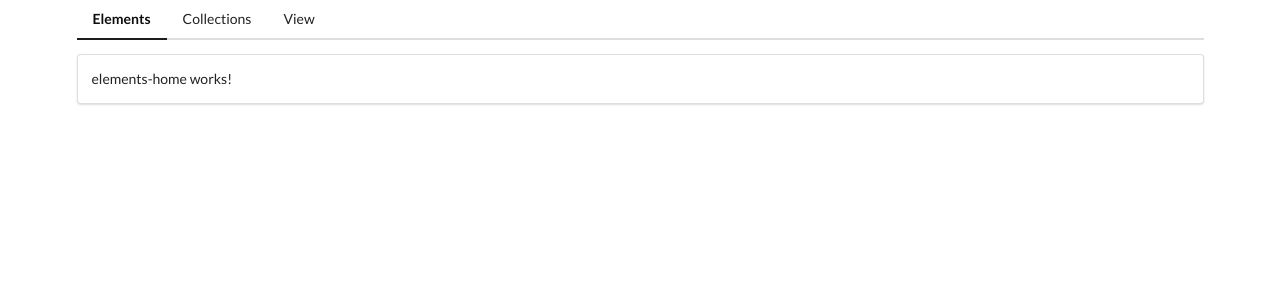
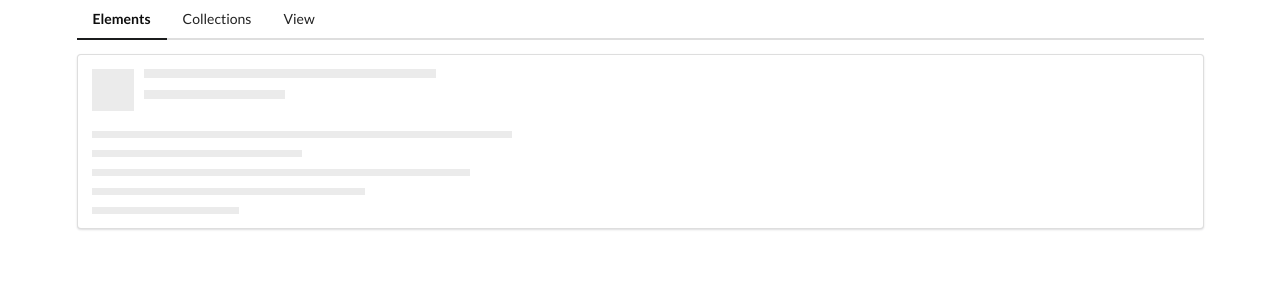
Before and after one commit to emddeveloper/Angular_modules, an Angular app: page /elements in a window 1280 px wide. Shown: the top 300 px of the page. Built offline with nearby package versions, Linux system fonts and the light colour scheme.

Commit message:
lazy loading implemented

```diff
--- a/src/app/app-routing.module.ts
+++ b/src/app/app-routing.module.ts
@@ -4,6 +4,23 @@
 import { NotFoundComponent } from './not-found/not-found.component';
 
 const routes: Routes = [
+  {
+    path: 'elements',
+    loadChildren: () =>
+      import('./elements/elements.module').then((m) => m.ElementsModule),
+  },
+  {
+    path: 'collections',
+    loadChildren: () =>
+      import('./collections/collections.module').then(
+        (m) => m.CollectionsModule
+      ),
+  },
+  {
+    path: 'views',
+    loadChildren: () =>
+      import('./views/views.module').then((m) => m.ViewsModule),
+  },
   {
     path: '',
     component: HomeComponent,
--- a/src/app/collections/collections-routing.module.ts
+++ b/src/app/collections/collections-routing.module.ts
@@ -4,7 +4,7 @@
 
 const routes: Routes = [
   {
-    path: 'collections',
+    path: '',
     component: CollectionHomeComponent,
   },
 ];
--- a/src/app/elements/elements-home/elements-home.component.html
+++ b/src/app/elements/elements-home/elements-home.component.html
@@ -1 +1 @@
-<p>elements-home works!</p>
+<app-placeholder></app-placeholder>
--- a/src/app/elements/elements-routing.module.ts
+++ b/src/app/elements/elements-routing.module.ts
@@ -3,7 +3,7 @@
 import { ElementsHomeComponent } from './elements-home/elements-home.component';
 const routes: Routes = [
   {
-    path: 'elements',
+    path: '',
     component: ElementsHomeComponent,
   },
 ];
--- a/src/app/elements/elements.module.ts
+++ b/src/app/elements/elements.module.ts
@@ -3,9 +3,10 @@
 
 import { ElementsRoutingModule } from './elements-routing.module';
 import { ElementsHomeComponent } from './elements-home/elements-home.component';
+import { PlaceholderComponent } from './placeholder/placeholder.component';
 
 @NgModule({
-  declarations: [ElementsHomeComponent],
+  declarations: [ElementsHomeComponent, PlaceholderComponent],
   imports: [CommonModule, ElementsRoutingModule],
   exports: [],
 })
--- /dev/null
+++ b/src/app/elements/placeholder/placeholder.component.html
@@ -0,0 +1,13 @@
+<div class="ui placeholder">
+  <div class="image header">
+    <div class="line"></div>
+    <div class="line"></div>
+  </div>
+  <div class="paragraph">
+    <div class="line"></div>
+    <div class="line"></div>
+    <div class="line"></div>
+    <div class="line"></div>
+    <div class="line"></div>
+  </div>
+</div>
--- /dev/null
+++ b/src/app/elements/placeholder/placeholder.component.ts
@@ -0,0 +1,15 @@
+import { Component, OnInit } from '@angular/core';
+
+@Component({
+  selector: 'app-placeholder',
+  templateUrl: './placeholder.component.html',
+  styleUrls: ['./placeholder.component.css']
+})
+export class PlaceholderComponent implements OnInit {
+
+  constructor() { }
+
+  ngOnInit(): void {
+  }
+
+}
--- a/src/app/views/views-routing.module.ts
+++ b/src/app/views/views-routing.module.ts
@@ -4,7 +4,7 @@
 
 const routes: Routes = [
   {
-    path: 'views',
+    path: '',
     component: ViewsHomeComponent,
   },
 ];
```
Also changed, not shown: src/app/app.module.ts (+1 -10 lines), src/app/elements/placeholder/placeholder.component.css (added), 1 other file (tests, documents, lock files or other folders).
